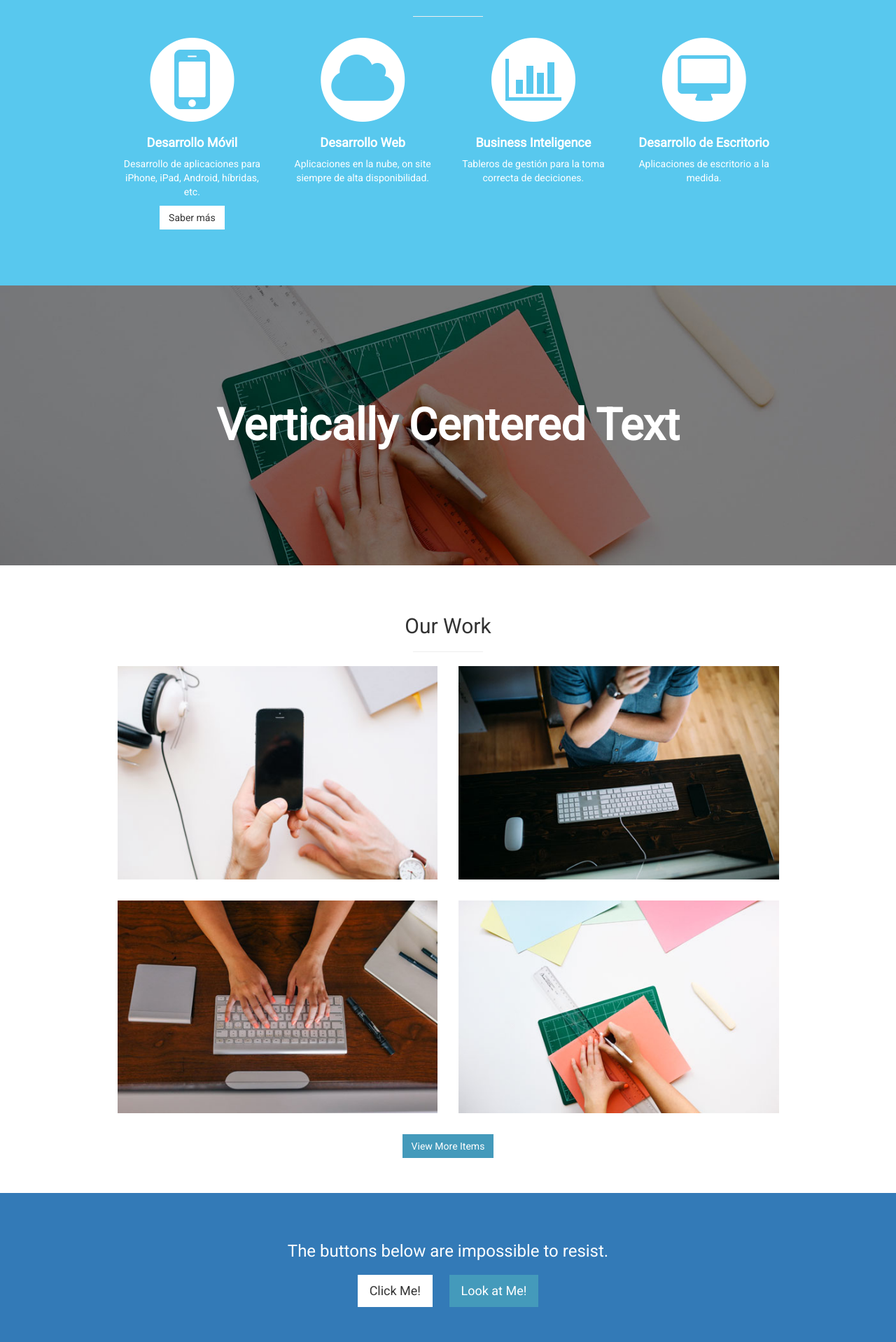
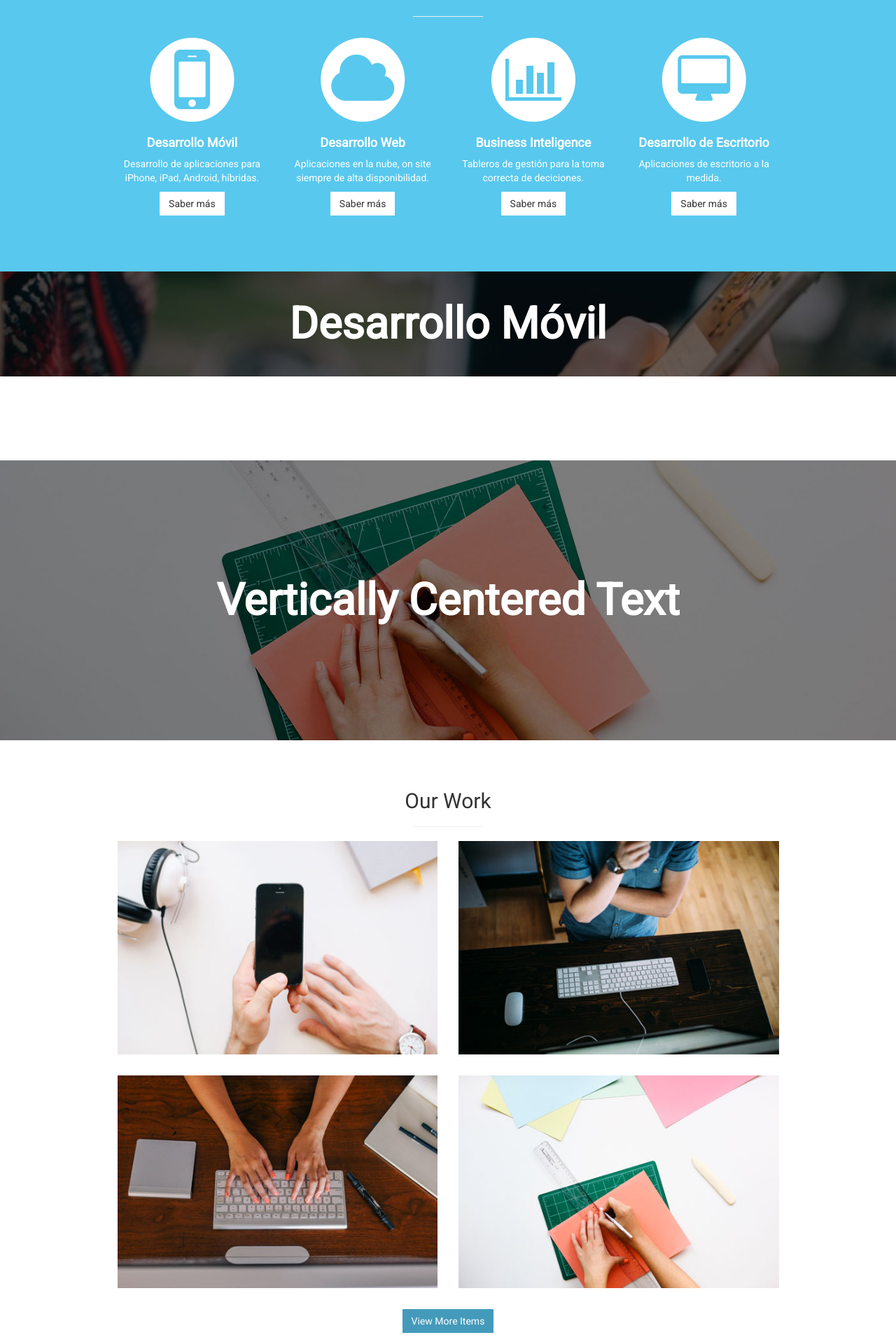
Before and after one commit to Uinik/uinik.github.io, a PHP site: page / in a window 1280 px wide. Shown: the part 1652-3570 px from the top of the page at 70% size. Run offline with PHP 8.4, Linux system fonts and the light colour scheme; some libraries are stand-ins or nearby versions.

Commit message:
just wrappers

```diff
--- a/css/uinik.css
+++ b/css/uinik.css
@@ -244,6 +244,47 @@ hr.small {
 }
 
 
+.services-header{
+    display: table;
+    width: 100%;
+    height: 150px;
+    color: #fff;
+}
+
+.services-header .services-header-h{
+    background-image: url("../img/tranparent-60.png");
+    /*padding: 20px 0;*/
+}
+
+#services-mobile-dev{
+    background: url("../img/services-mobile-dev.jpg") no-repeat center center scroll;
+    -webkit-background-size: cover;
+    -moz-background-size: cover;
+    background-size: cover;
+    -o-background-size: cover;
+}
+
+
+/*#services-mobile-dev-desc-container{*/
+    /*background-image: url("../img/services-mobile-dev.jpg");*/
+    /*background-position: cover;*/
+    /*background-repeat: no-repeat;*/
+    /*background-size: cover;*/
+    /*background-attachment: ;*/
+/*}*/
+
+/*#services-mobile-dev-desc{*/
+    /*background-image: url("../img/tranparent-60.png");*/
+/*}*/
+
+
+
+
+
+
+
+
+
 /* Callout */
 
 .callout {
--- a/index.html
+++ b/index.html
@@ -152,8 +152,8 @@
                             <h4>
                                 <strong>Desarrollo Móvil</strong>
                             </h4>
-                            <p>Desarrollo de aplicaciones para iPhone, iPad, Android, híbridas, etc.</p>
-                            <a href="#services-mobile-dev" class="btn btn-light" aria-expanded="false" aria-controls="services-mobile-dev">Saber más</a>
+                            <p>Desarrollo de aplicaciones para iPhone, iPad, Android, híbridas.</p>
+                            <a href="#services-mobile-dev" class="btn btn-light" >Saber más</a>
                         </div>
                     </div>
                     <div class="col-md-3 col-sm-6 col-xs-6">
@@ -166,7 +166,7 @@
                                 <strong>Desarrollo Web</strong>
                             </h4>
                             <p>Aplicaciones en la nube, on site siempre de alta disponibilidad.</p>
-                            <!--<a href="#" class="btn btn-light">Learn More</a>-->
+                            <a href="#services-web-dev" class="btn btn-light" >Saber más</a>
                         </div>
                     </div>
                     <div class="col-md-3 col-sm-6 col-xs-6">
@@ -179,7 +179,7 @@
                                 <strong>Business Inteligence </strong>
                             </h4>
                             <p>Tableros de gestión para la toma correcta de deciciones.</p>
-                            <!--<a href="#" class="btn btn-light">Learn More</a>-->
+                            <a href="#services-bi-dev" class="btn btn-light" >Saber más</a>
                         </div>
                     </div>
                     <div class="col-md-3 col-sm-6 col-xs-6">
@@ -192,18 +192,34 @@
                                 <strong>Desarrollo de Escritorio</strong>
                             </h4>
                             <p>Aplicaciones de escritorio a la medida.</p>
-                            <!--<a href="#" class="btn btn-light">Learn More</a>-->
+                            <a href="#services-desktop-dev" class="btn btn-light" >Saber más</a>
                         </div>
                     </div>
                 </div>
 
-                <div class="row">
-
-                </div>
 
                 <!-- /.row (nested) -->
             </div>
             <!-- /.col-lg-10 -->
+        </div>
+        <!-- /.row -->
+    </div>
+    <!-- /.container -->
+</section>
+
+<!-- Services: Mobile Dev -->
+<aside class="services-header" id="services-mobile-dev">
+    <div class="text-vertical-center services-header-h">
+        <h1>Desarrollo Móvil</h1>
+    </div>
+</aside>
+
+
+<!-- Portfolio -->
+<section id="services-desc" class="portfolio">
+    <div class="container">
+        <div class="row">
+            <h2></h2>
         </div>
         <!-- /.row -->
     </div>
```
Also changed, not shown: img/services-mobile-dev.jpg (added).
